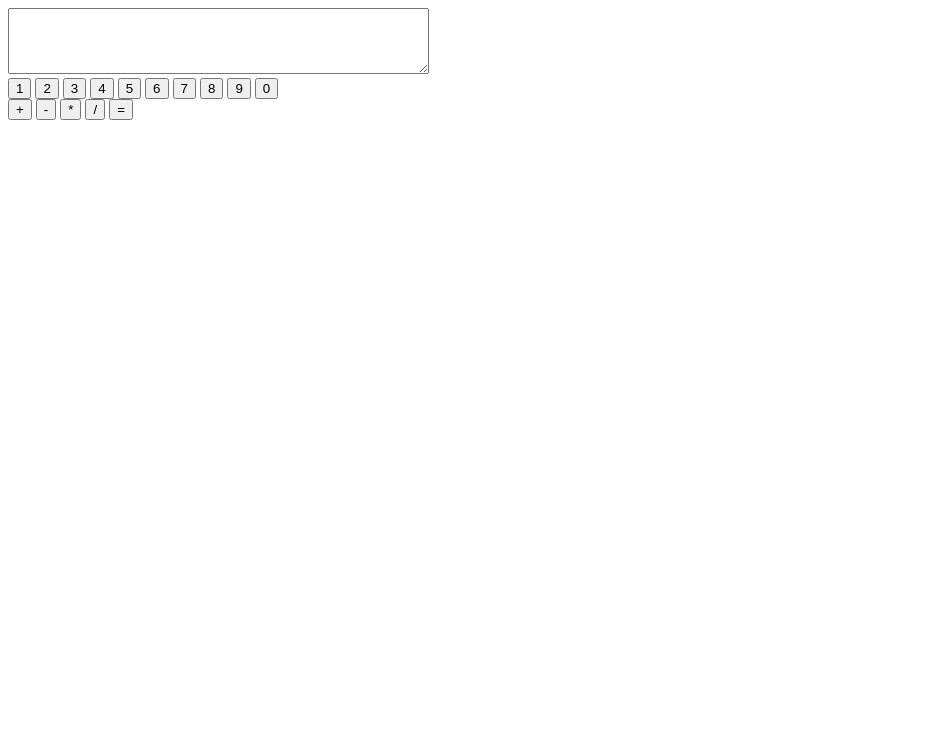
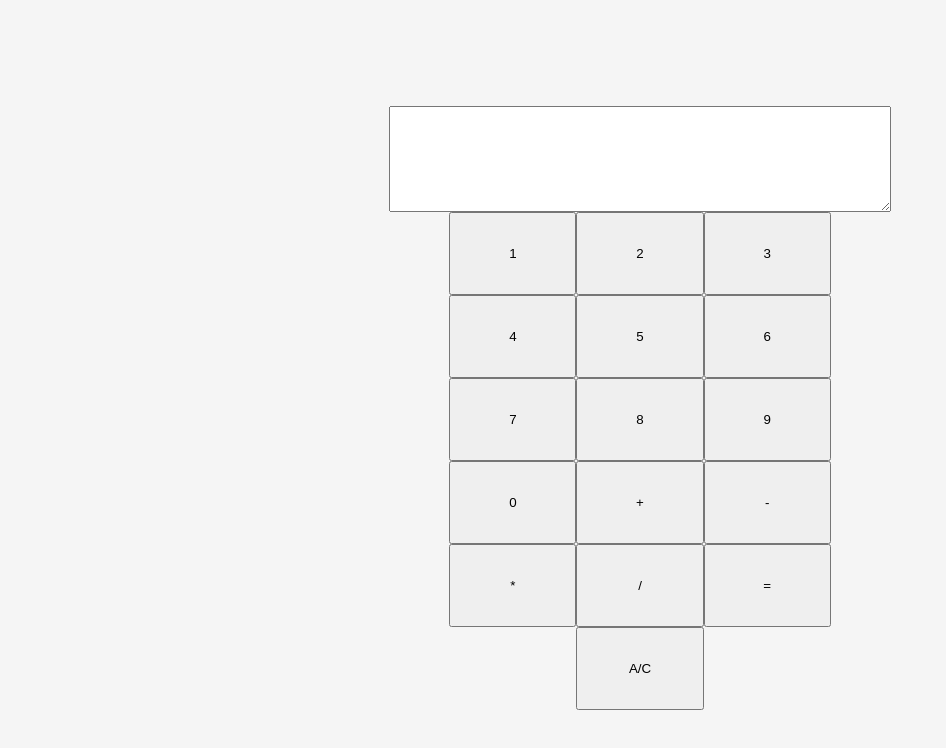
Before and after one commit to zhengchen1025/odin-calculator, a plain HTML site: page index.html in a window 1280 px wide. Shown: the whole page, without its empty margins (0-946 px from the left). Drawn offline with Linux system fonts and the light colour scheme.

Commit message:
refine css

```diff
--- a/index.html
+++ b/index.html
@@ -7,8 +7,10 @@
     <link rel="stylesheet" href="styles.css" />
   </head>
   <body>
-    <textarea id="inputText" rows="4" cols="50" readonly></textarea>
-    <div id="nums">
+    <div class="container">
+      <div class="content">
+        <textarea id="inputText" rows="6" cols="40" readonly></textarea>
+        <div id="btns">
           <button class="num" id="1">1</button>
           <button class="num" id="2">2</button>
           <button class="num" id="3">3</button>
@@ -19,12 +21,16 @@
           <button class="num" id="8">8</button>
           <button class="num" id="9">9</button>
           <button class="num" id="0">0</button>
-    </div>
           <button class="operator" id="add">+</button>
           <button class="operator" id="subtract">-</button>
           <button class="operator" id="multiply">*</button>
           <button class="operator" id="divide">/</button>
           <button class="operator" id="equals">=</button>
+          <button class="operator" id="clear">A/C</button>
+        </div>
+      </div>
+    </div>
+
     <script src="scripts.js"></script>
   </body>
 </html>
--- a/scripts.js
+++ b/scripts.js
@@ -30,9 +30,9 @@ const operSubtract = document.getElementById("subtract");
 const operMultiply = document.getElementById("multiply");
 const operDivide = document.getElementById("divide");
 const operEquals = document.getElementById("equals");
+const operClear = document.getElementById("clear");
 
 const inputText = document.getElementById("inputText");
-const inputTextSmall = document.getElementById("inputTextSmall");
 
 num1.addEventListener("click", inputNum);
 num2.addEventListener("click", inputNum);
@@ -50,10 +50,11 @@ operSubtract.addEventListener("click", inputOper);
 operMultiply.addEventListener("click", inputOper);
 operDivide.addEventListener("click", inputOper);
 operEquals.addEventListener("click", getResult);
+operClear.addEventListener("click", allClear);
 
-let firstNum = 1;
-let secondNum = 1;
-let result = 1;
+let firstNum = null;
+let secondNum = null;
+let result = null;
 let calSymbol = "";
 
 function inputNum(e) {
@@ -76,8 +77,8 @@ function saveCalSymbol() {
   console.log(calSymbol);
 }
 
-function calulate() {
-  return firstNum - secondNum;
+function allClear() {
+  inputText.textContent = "";
 }
 
 function inputOper(e) {
--- a/styles.css
+++ b/styles.css
@@ -0,0 +1,39 @@
+body {
+  height: 100vh;
+  display: flex;
+  justify-content: center;
+  align-items: center;
+  background-color: #f5f5f5;
+}
+
+.container {
+  width: 80%;
+  height: 80%;
+  display: flex;
+  justify-content: center;
+  align-items: center;
+}
+
+.content {
+  display: flex;
+  flex-direction: column;
+  align-items: center;
+}
+
+#inputText {
+  height:100px;
+  font-size: 20px;
+}
+
+#btns {
+    display: flex;
+    flex-wrap: wrap;
+    justify-content: center;
+    align-items: center;
+}
+
+#btns > * {
+  width: 33.33%;
+  padding-top: 2rem;
+  padding-bottom: 2rem;
+}
```
Lines whose indentation alone changed are shown as unchanged.
